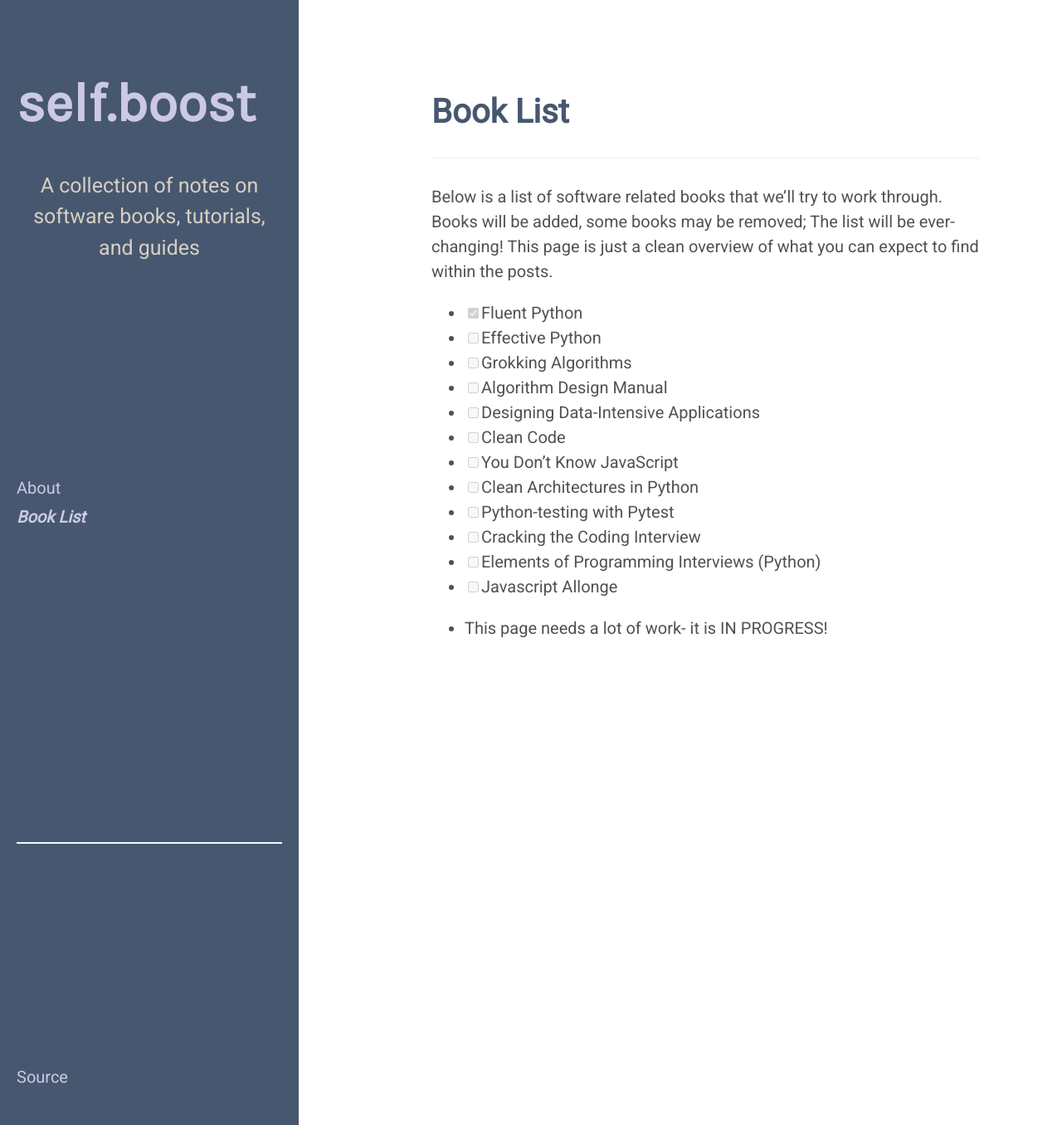
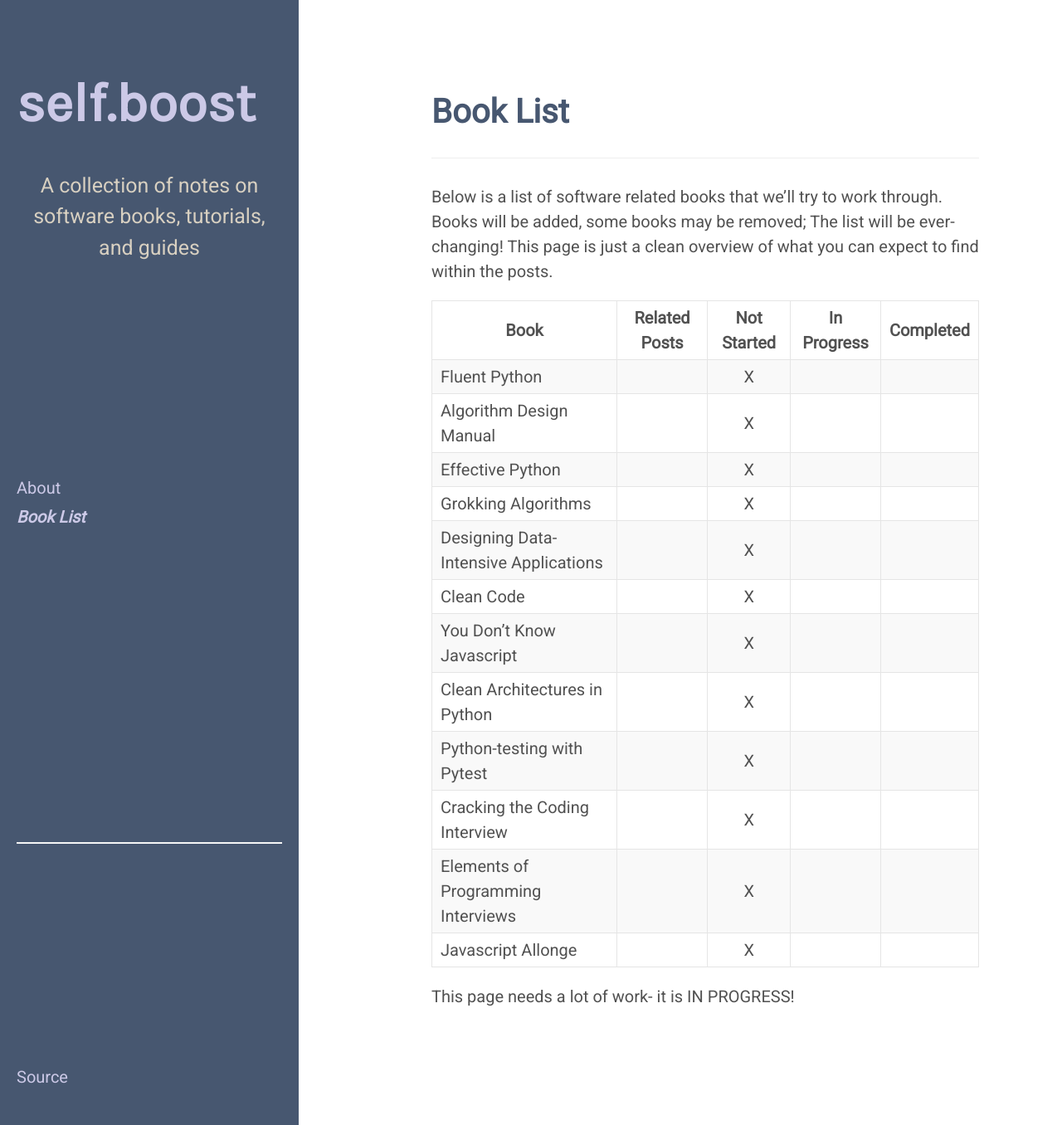
Before and after one commit to wilkinsb/wilkinsb.github.io, a Jekyll site: the page built from book_list.md, in a window 1280 px wide and 1356 px high. Shown: the whole window at 83% size. Built offline with Jekyll 4.4.1, drawn with Linux system fonts in a browser that asks for light colours.

Commit message:
make book list into table

```diff
--- a/book_list.md
+++ b/book_list.md
@@ -5,17 +5,20 @@
 <hr>
 Below is a list of software related books that we'll try to work through. Books will be added, some books may be removed; The list will be ever-changing! This page is just a clean overview of what you can expect to find within the posts.
 
-- [x] Fluent Python
-- [ ] Effective Python
-- [ ] Grokking Algorithms
-- [ ] Algorithm Design Manual
-- [ ] Designing Data-Intensive Applications
-- [ ] Clean Code
-- [ ] You Don't Know JavaScript
-- [ ] Clean Architectures in Python
-- [ ] Python-testing with Pytest
-- [ ] Cracking the Coding Interview
-- [ ] Elements of Programming Interviews (Python)
-- [ ] Javascript Allonge
+| Book                                  | Related Posts | Not Started | In Progress | Completed|
+|---------------------------------------|:-------------:|:-----------:|:-----------:|:--------:|
+| Fluent Python                         |               | X           |             |          |
+| Algorithm Design Manual               |               | X           |             |          |
+| Effective Python                      |               | X           |             |          |
+| Grokking Algorithms                   |               | X           |             |          |
+| Designing Data-Intensive Applications |               | X           |             |          |
+| Clean Code                            |               | X           |             |          |
+| You Don't Know Javascript             |               | X           |             |          |
+| Clean Architectures in Python         |               | X           |             |          |
+| Python-testing with Pytest            |               | X           |             |          |
+| Cracking the Coding Interview         |               | X           |             |          |
+| Elements of Programming Interviews    |               | X           |             |          |
+| Javascript Allonge                    |               | X           |             |          |
 
-* This page needs a lot of work- it is IN PROGRESS!
+
+This page needs a lot of work- it is IN PROGRESS!
```
